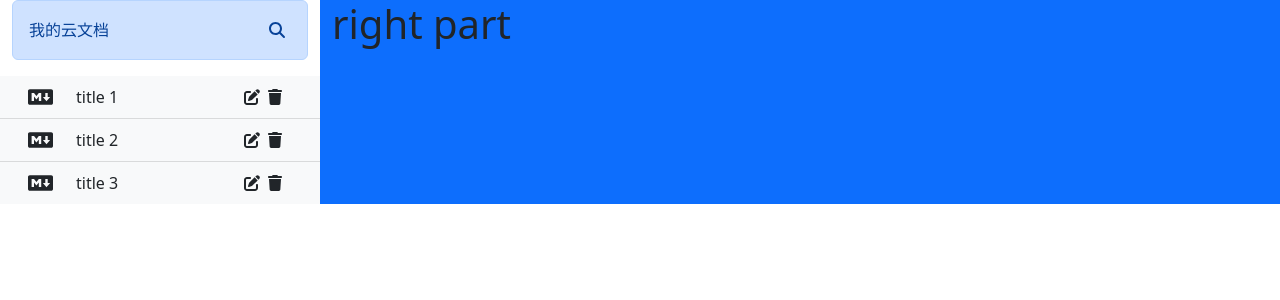
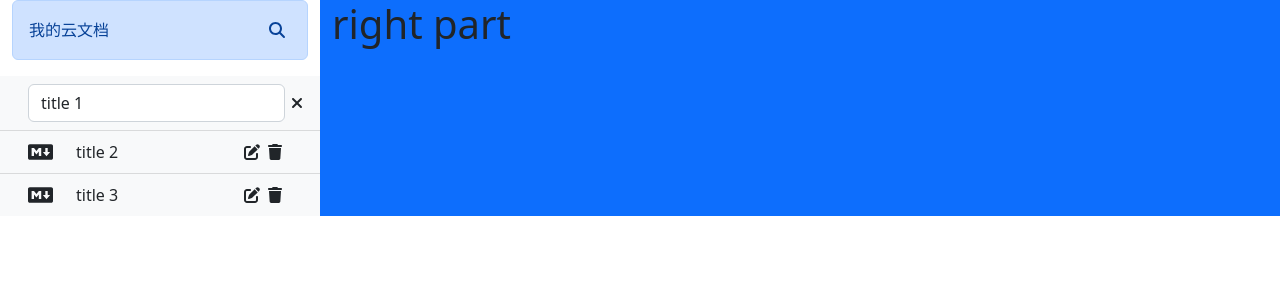
Before and after one commit to Poem7200/markdown, a React (Create React App) app: page / in a window 1280 px wide. Both pictures are taken after a click on the button 244 px from the left and 97 px from the top of the page. Shown: the top 300 px of the page. Built offline with nearby package versions, Linux system fonts and the light colour scheme.

Commit message:
feat: file list add edit

```diff
--- a/src/App.css
+++ b/src/App.css
@@ -3,3 +3,6 @@
   color: inherit;
   background: none;
 }
+.c-link {
+  cursor: pointer;
+}
--- a/src/App.tsx
+++ b/src/App.tsx
@@ -11,7 +11,12 @@ const App = () => {
       <div className='row'>
         <div className='col-3 left-panel'>
           <FileSearch title='我的云文档' onFileSearch={() => {}} />
-          <FileList files={defaultFiles} />
+          <FileList
+            files={defaultFiles}
+            onFileClick={(id: string) => { console.log('click', id) }}
+            onFileDelete={(id: string) => { console.log('delete', id) }}
+            onSaveEdit={(id: string, value: string) => { console.log('edit', id, value) }}
+          />
         </div>
         <div className='col-9 bg-primary right-panel'>
           <h1>right part</h1>
--- a/src/components/FileList.tsx
+++ b/src/components/FileList.tsx
@@ -1,33 +1,74 @@
-import React, { FC } from "react";
+import React, { FC, useEffect, useState } from "react";
 import { FileItem } from '../utils/defaultFiles'
 import { FontAwesomeIcon } from '@fortawesome/react-fontawesome';
-import { faEdit, faTrash } from '@fortawesome/free-solid-svg-icons';
+import { faEdit, faTrash, faTimes } from '@fortawesome/free-solid-svg-icons';
 import { faMarkdown } from '@fortawesome/free-brands-svg-icons';
 
 interface FileListProps {
   files: FileItem[];
-  onFileClick?: () => void;
-  onSaveEdit?: () => void;
-  onFileDelete?: () => void;
+  onFileClick?: (id: string) => void;
+  onSaveEdit?: (id: string, content: string) => void;
+  onFileDelete?: (id: string) => void;
 }
 
 const FileList: FC<FileListProps> = (props: FileListProps) => {
-  const { files } = props;
+  const { files, onFileClick, onFileDelete, onSaveEdit } = props;
+  const [editItem, setEditItem] = useState(null as unknown as string)
+  const [value, setValue] = useState('')
+
+  const closeSearch = (e: KeyboardEvent | MouseEvent) => {
+    e.preventDefault()
+    setEditItem(null as unknown as string)
+    setValue('')
+  }
+
+  useEffect(() => {
+    const handleInputEvent = (e: KeyboardEvent) => {
+      const { keyCode } = e
+      if (keyCode === 13 && editItem) {
+        onSaveEdit && onSaveEdit(editItem, value)
+      }
+      else if (keyCode === 27 && editItem) {
+        closeSearch(e)
+      }
+    }
+    document.addEventListener('keyup', handleInputEvent)
+    return () => {
+      document.removeEventListener('keyup', handleInputEvent)
+    }
+  })
 
   return (
     <ul className="list-group list-group-flush file-list">
       {
         files.map((file) => <li className="row list-group-item bg-light d-flex align-items-center file-item" key={file.id}>
+          {
+            file.id !== editItem &&
+            <>
               <span className="col-2">
                 <FontAwesomeIcon icon={faMarkdown} size='lg' />
               </span>
-          <span className="col-7">{file.title}</span>
-          <button className="icon-button col-1" type="button" onClick={() => {}}>
+              <span className="col-7 c-link" onClick={() => onFileClick && onFileClick(file.id)}>{file.title}</span>
+              <button className="icon-button col-1" type="button" onClick={() => {
+                setEditItem(file.id)
+                setValue(file.title)
+              }}>
                 <FontAwesomeIcon title='编辑' icon={faEdit} />
               </button>
-          <button className="icon-button col-1" type="button" onClick={() => {}}>
+              <button className="icon-button col-1" type="button" onClick={() => onFileDelete && onFileDelete(file.id)}>
                 <FontAwesomeIcon title='删除' icon={faTrash} />
               </button>
+            </>
+          }
+          {
+            file.id === editItem &&
+            <div className="d-flex justify-content-between align-items-center">
+              <input className="form-control" style={{ width: '300px' }} value={value} onChange={e => setValue(e.target.value)} />
+              <button className="icon-button" type="button" onClick={e => closeSearch(e as unknown as MouseEvent)}>
+                <FontAwesomeIcon title='关闭' icon={faTimes} />
+              </button>
+            </div>
+          }
         </li>)
       }
     </ul>
```
Lines whose indentation alone changed are shown as unchanged.
